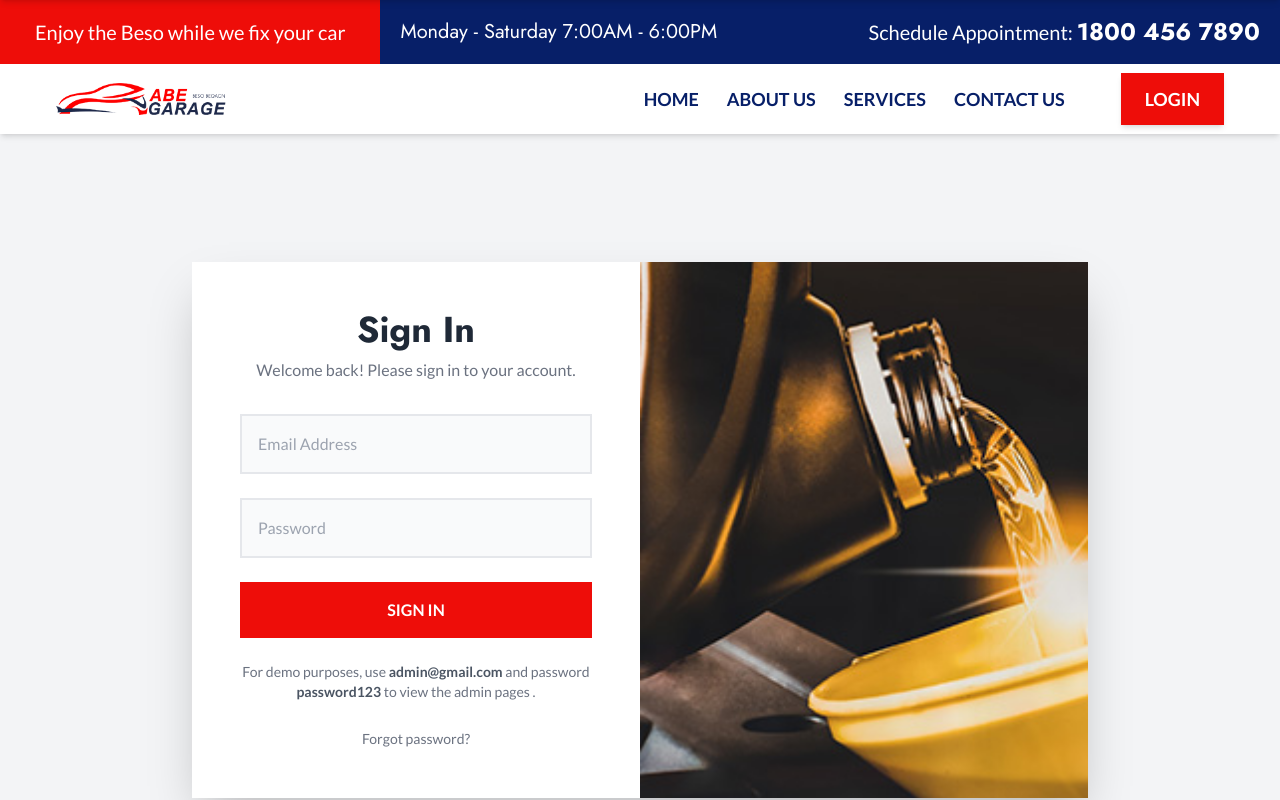
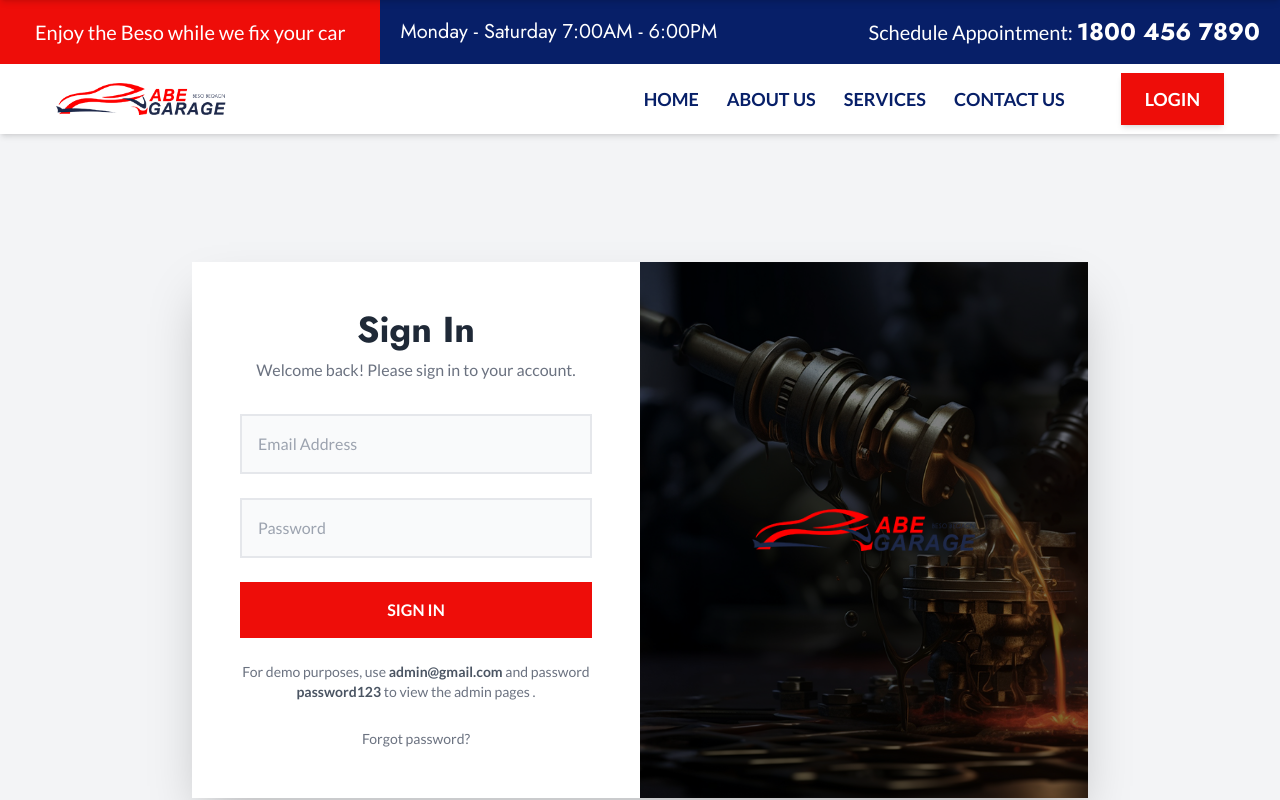
Before and after one commit to Tesfamichael12/Abe-Garage, a Next.js app in the folder frontend/: page /signin in a window 1280 px wide. Shown: the top 800 px of the page. Built offline with nearby package versions, Linux system fonts and the light colour scheme; no server answers.

Commit message:
style(frontend): update SignInPage layout with new background image and logo; refine text formatting for clarity

```diff
--- a/frontend/src/app/(auth)/signin/page.tsx
+++ b/frontend/src/app/(auth)/signin/page.tsx
@@ -118,9 +118,8 @@ function SignInPage() {
                   admin@gmail.com
                 </span>{" "}
                 and password{" "}
-                <span className="font-semibold text-gray-600">password123</span>
-                {" "} to view the admin pages
-                .
+                <span className="font-semibold text-gray-600">password123</span>{" "}
+                to view the admin pages .
               </p>
             </div>
             <div className="text-center">
@@ -136,9 +135,18 @@ function SignInPage() {
 
         {/* Right Panel: Image */}
         <div
-          className="hidden lg:block lg:w-1/2 bg-cover bg-center"
-          style={{ backgroundImage: "url('/images/vban1.jpg')" }}
-        ></div>
+          className="hidden lg:block lg:w-1/2 bg-cover bg-center relative"
+          style={{ backgroundImage: "url('/images/banner1.jpg')" }}
+        >
+          <div className="absolute inset-0 bg-black opacity-50"></div>
+          <div className="absolute inset-0 flex items-center justify-center">
+            <img
+              src="/images/logo.png"
+              alt="Abe's Garage Logo"
+              className="w-1/2"
+            />
+          </div>
+        </div>
       </div>
     </div>
   );
```
